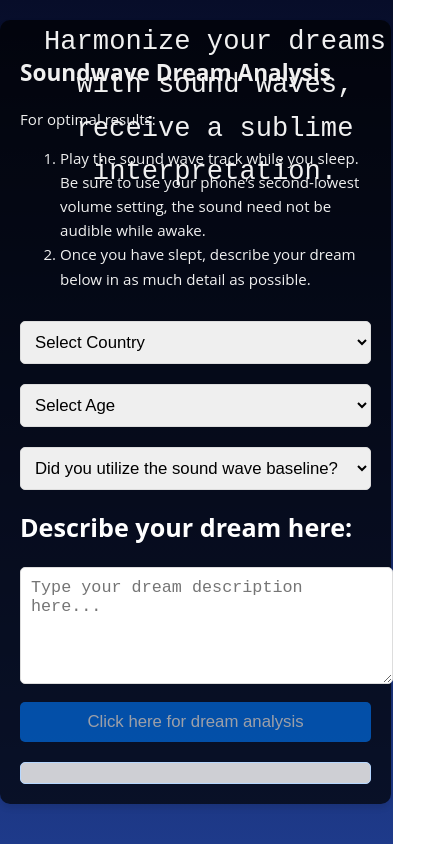
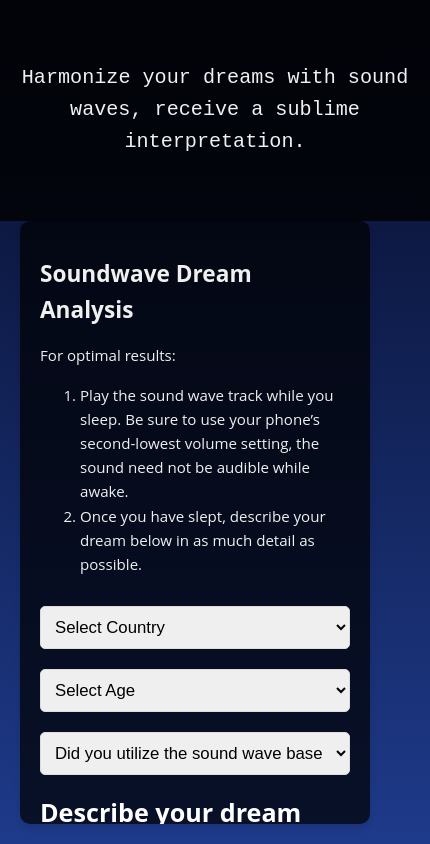
Before and after one commit to artificialname/DreamSpace, a plain HTML site: page index.html in a window 390 px wide. Shown: the whole page, 430 px wide, since content can reach past the window. Drawn offline with Linux system fonts and the light colour scheme.

Commit message:
Update index.html

```diff
--- a/index.html
+++ b/index.html
@@ -9,63 +9,58 @@
             font-family: 'Open Sans', sans-serif;
             margin: 0;
             padding: 0;
-            min-height: 100vh;
-            display: flex;
-            flex-direction: column;
+            height: 100vh;
             background: linear-gradient(180deg, #070D29, #1E3A8A);
             color: #ffffff;
             font-size: calc(16px + 0.2vw);
             line-height: 1.6;
+            display: flex;
+            flex-direction: column;
         }
 
         .header {
-            position: fixed;
-            top: 0;
-            left: 0;
             width: 100%;
+            height: 33vh; /* Takes up the top third of the page */
+            display: flex;
+            justify-content: center;
+            align-items: center;
+            background-color: rgba(0, 0, 0, 0.8);
+            text-align: center;
             padding: 20px;
-            font-size: calc(1.5vw + 1em);
-            text-align: left;
-            z-index: 10;
         }
 
         .header-content {
-            position: absolute;
-            top: 30%;
-            left: 5%;
             font-family: 'Courier New', monospace;
             font-size: calc(2vw + 1em);
             color: #F0F0F0;
-            text-align: left;
-            z-index: 1;
+            margin: 0;
+            padding: 0;
         }
 
         .container {
-            margin-top: 30vh; /* Adds space for the header */
-            width: 100%;
-            max-width: 90%;
+            height: 67vh; /* Takes up the remaining two thirds */
+            overflow-y: auto;
             padding: 20px;
             background-color: rgba(0, 0, 0, 0.7);
             box-shadow: 0px 4px 6px rgba(0, 0, 0, 0.1);
             border-radius: 10px;
-            margin: 20px auto;
+            margin: 20px;
+            flex-grow: 1;
         }
 
         @media (max-width: 768px) {
             .header {
-                width: 100%;
-                text-align: center;
-            }
-
-            .container {
-                width: 100%;
+                height: 33vh;
+                padding: 20px;
             }
 
             .header-content {
                 font-size: 1.2em;
-                text-align: center;
-                position: static;
-                margin-bottom: 20px;
+            }
+
+            .container {
+                height: auto; /* Allow content to be scrollable */
+                margin-top: 0;
             }
         }
 
```
